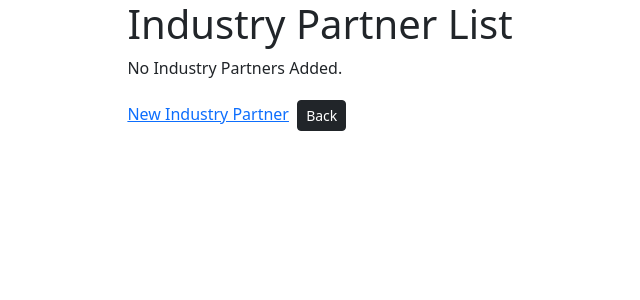
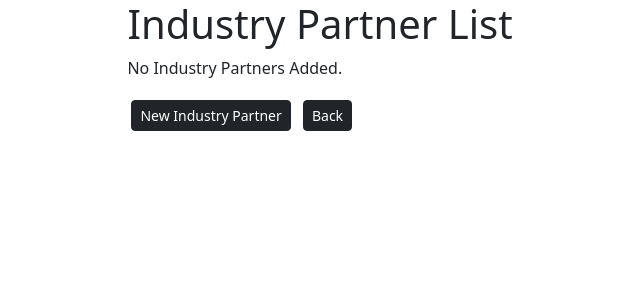
Before and after one commit to LassondeCapstoneGroup20/LassondeProjectsInventory, a Django app: template contacts/templates/contacts/list.html in a window 1280 px wide. Shown: the top 300 px of the page, without its empty margins (320-960 px from the left). Run offline with Django 3.2, Linux system fonts and the light colour scheme; the template is opened without the code that fills it, so the values that code supplies are empty; some libraries are stand-ins or nearby versions.

Commit message:
Minor UI changes

```diff
--- a/contacts/templates/contacts/list.html
+++ b/contacts/templates/contacts/list.html
@@ -73,7 +73,7 @@
     <p>No Industry Partners Added.</p>
     {% endif %}
 
-    <a href="{% url 'contacts:add' %}">New Industry Partner</a>
+    <a href="{% url 'contacts:add' %}" class="btn btn-dark btn-block btn-sm m-1">New Industry Partner</a>
     <a href="{% url 'homepage' %}" class="btn btn-dark btn-block btn-sm m-1">Back</a>
 </body>
 </html>
--- a/projects/forms.py
+++ b/projects/forms.py
@@ -23,7 +23,7 @@ class ProjectForm(forms.ModelForm):
             "notes"
             )
     date_proposed = forms.DateField(widget = forms.SelectDateWidget, initial = date.today)
-    date_complete = forms.DateField(widget = forms.SelectDateWidget, initial = None)
+    date_complete = forms.DateField(widget = forms.SelectDateWidget, required = False)
 
     discipline = forms.ModelMultipleChoiceField(
         queryset = EngDiscipline.objects.all(),
--- a/projects/templates/projects/settings.html
+++ b/projects/templates/projects/settings.html
@@ -46,14 +46,14 @@
         <td>{{g.id}}</td>
         <td>{{g.title}}</td>
         <td>{{g.description}}</td>
-        <td>{{g.link}}</td>
+        <td><a href={{g.link}}>Link</a></td>
       </tr>
       {% endfor %}
     </table>
     {% else %}
     <p>No goals available.</p>
     {% endif %}
-    <a href="{% url 'projects:add_goal' %}" class="btn btn-dark btn-block btn-sm m-1">Add Goal</a>
-    <a href="{% url 'projects:list' %}" class="btn btn-dark btn-block btn-sm m-1">Back to Projects</a>
+    <p><a href="{% url 'projects:add_goal' %}" class="btn btn-dark btn-block btn-sm m-1">Add Goal</a></p>
+    <p><a href="{% url 'projects:list' %}" class="btn btn-dark btn-block btn-sm m-1">Back to Projects</a></p>
   </body>
 </html>
```
